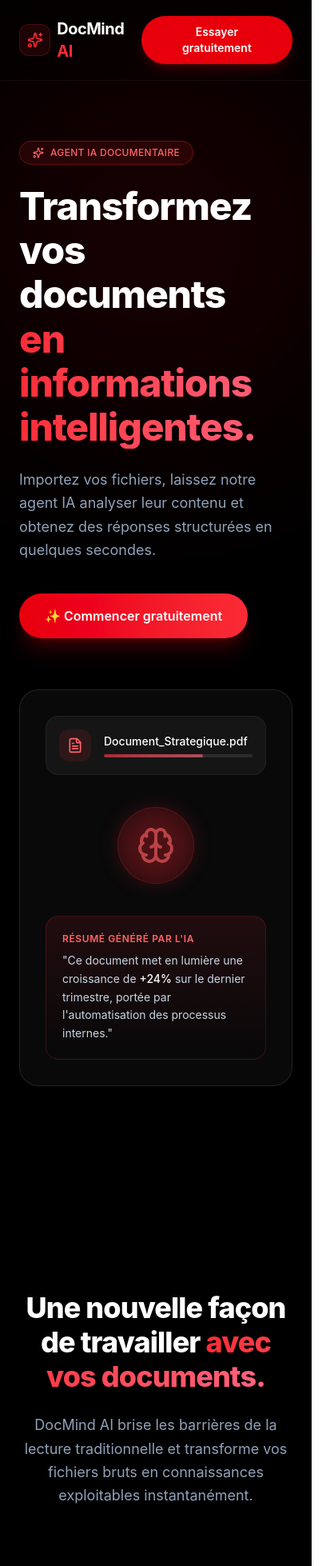
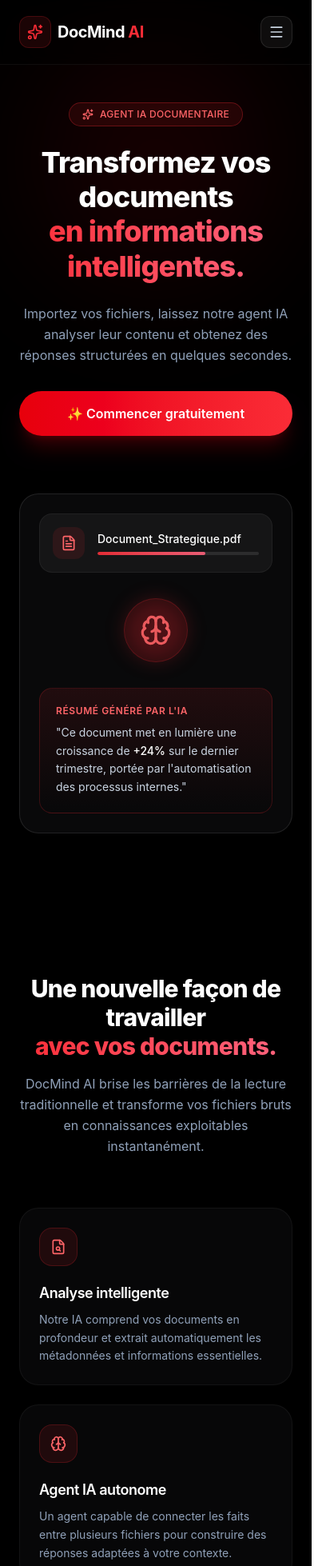
Before and after one commit to AngeloNR-27/docmind-ai, a React (Vite) app: page / in a window 390 px wide. Shown: the top 1958 px of the page at 80% size, 418 px wide, since content can reach past the window. Built offline with nearby package versions, Linux system fonts and the light colour scheme.

Commit message:
style(ui): implement full responsiveness across all landing page components

```diff
--- a/src/components/CTA.jsx
+++ b/src/components/CTA.jsx
@@ -1,6 +1,6 @@
 function CTA() {
   return (
-    <section className="relative bg-black py-32">
+    <section className="relative bg-black py-20 md:py-32">
 
       <div className="
         mx-auto
@@ -11,14 +11,16 @@
         <div className="
           relative
           overflow-hidden
-          rounded-[2.5rem]
+          rounded-[2rem]
+          md:rounded-[2.5rem]
           border
           border-red-500/10
           bg-gradient-to-br
           from-zinc-950
           via-zinc-900/80
           to-red-950/30
-          p-12
+          p-8
+          sm:p-12
           md:p-16
           text-center
           shadow-2xl
@@ -31,11 +33,14 @@
             -bottom-20
             left-1/2
             -translate-x-1/2
-            h-64
-            w-64
+            h-48
+            w-48
+            md:h-64
+            md:w-64
             rounded-full
             bg-red-600/20
-            blur-[80px]
+            blur-[60px]
+            md:blur-[80px]
             pointer-events-none
           " />
 
@@ -44,12 +49,14 @@
 
 
             <h2 className="
-              text-4xl
+              text-3xl
+              sm:text-4xl
+              md:text-5xl
               font-extrabold
               tracking-tight
               text-white
-              md:text-5xl
-              leading-[1.15]
+              leading-[1.2]
+              md:leading-[1.15]
             ">
               Prêt à transformer{" "}
               <span className="block sm:inline bg-gradient-to-r from-red-500 to-rose-400 bg-clip-text text-transparent">
@@ -60,9 +67,11 @@
 
             <p className="
               mx-auto
-              mt-6
+              mt-4
+              md:mt-6
               max-w-xl
-              text-lg
+              text-base
+              md:text-lg
               leading-relaxed
               text-slate-400
             ">
@@ -75,14 +84,19 @@
               className="
                 group
                 relative
-                mt-10
+                mt-8
+                md:mt-10
+                w-full
+                sm:w-auto
                 overflow-hidden
                 rounded-full
                 bg-gradient-to-r
                 from-red-600
                 to-red-500
-                px-10
-                py-4
+                px-8
+                md:px-10
+                py-3.5
+                md:py-4
                 font-semibold
                 text-white
                 shadow-xl
@@ -90,13 +104,13 @@
                 transition
                 duration-300
                 hover:shadow-red-500/40
-                hover:scale-[1.03]
+                hover:scale-[1.02]
                 active:scale-[0.98]
               "
             >
               <div className="absolute inset-0 bg-white/10 opacity-0 transition-opacity duration-300 group-hover:opacity-100" />
 
-              <span className="relative flex items-center gap-2">
+              <span className="relative flex items-center justify-center gap-2">
                 ✨ Commencer gratuitement
               </span>
             </button>
--- a/src/components/Features.jsx
+++ b/src/components/Features.jsx
@@ -25,10 +25,12 @@
   return (
     <section
       id="features"
-      className="relative bg-black py-32"
+      className="relative bg-black py-20 md:py-32"
     >
 
       <div className="
+        hidden
+        sm:block
         absolute
         left-1/4
         top-1/2
@@ -54,22 +56,25 @@
           text-center
         ">
           <h2 className="
-            text-4xl
+            text-3xl
+            sm:text-4xl
+            md:text-5xl
             font-extrabold
             tracking-tight
             text-white
-            md:text-5xl
             leading-[1.2]
           ">
             Une nouvelle façon de travailler{" "}
-            <span className="bg-gradient-to-r from-red-500 to-rose-400 bg-clip-text text-transparent">
+            <span className="block sm:inline bg-gradient-to-r from-red-500 to-rose-400 bg-clip-text text-transparent">
               avec vos documents.
             </span>
           </h2>
 
           <p className="
-            mt-6
-            text-lg
+            mt-4
+            md:mt-6
+            text-base
+            md:text-lg
             leading-relaxed
             text-slate-400
             max-w-2xl
@@ -81,9 +86,12 @@
 
 
         <div className="
-          mt-20
+          mt-16
+          md:mt-20
           grid
-          gap-8
+          gap-6
+          md:gap-8
+          grid-cols-1
           sm:grid-cols-2
           lg:grid-cols-3
         ">
@@ -93,14 +101,15 @@
             return (
               <div
                 key={index}
-                className="
+                className={`
                   group
                   relative
                   rounded-3xl
                   border
                   border-white/5
                   bg-zinc-900/30
-                  p-8
+                  p-6
+                  md:p-8
                   backdrop-blur-sm
                   transition-all
                   duration-300
@@ -109,7 +118,8 @@
                   hover:bg-zinc-900/50
                   shadow-xl
                   shadow-black/20
-                "
+                  ${index === 2 ? "sm:col-span-2 lg:col-span-1" : ""}
+                `}
               >
 
                 <div className="absolute inset-0 rounded-3xl bg-red-500/[0.02] opacity-0 transition-opacity duration-300 group-hover:opacity-100 pointer-events-none" />
@@ -142,8 +152,10 @@
                 </div>
 
                 <h3 className="
-                  mt-6
-                  text-xl
+                  mt-5
+                  md:mt-6
+                  text-lg
+                  md:text-xl
                   font-semibold
                   tracking-tight
                   text-white
@@ -152,8 +164,10 @@
                 </h3>
 
                 <p className="
-                  mt-3
-                  text-base
+                  mt-2
+                  md:mt-3
+                  text-sm
+                  md:text-base
                   leading-relaxed
                   text-slate-400
                   transition-colors
--- a/src/components/Footer.jsx
+++ b/src/components/Footer.jsx
@@ -5,7 +5,8 @@
       bg-black
       border-t
       border-white/5
-      py-12
+      py-10
+      md:py-12
     ">
 
       <div className="
@@ -13,12 +14,24 @@
         flex
         max-w-7xl
         flex-col
+        md:flex-row-reverse
         items-center
         justify-between
         gap-6
         px-6
-        md:flex-row
       ">
+
+
+        <p className="
+          text-xs
+          font-medium
+          tracking-wide
+          text-slate-500
+          text-center
+          md:text-right
+        ">
+          &copy; 2026 DocMind AI. Tous droits réservés.
+        </p>
 
 
         <div className="text-center md:text-left">
@@ -45,18 +58,6 @@
         </div>
 
 
-
-        <p className="
-          text-xs
-          font-medium
-          tracking-wide
-          text-slate-500
-          md:order-last
-        ">
-          &copy; 2026 DocMind AI. Tous droits réservés.
-        </p>
-
-
       </div>
 
     </footer>
--- a/src/components/Hero.jsx
+++ b/src/components/Hero.jsx
@@ -2,18 +2,21 @@
 
 function Hero() {
   return (
-    <section className="relative overflow-hidden bg-black pt-44 pb-32">
+    <section className="relative overflow-hidden bg-black pt-32 pb-24 md:pt-44 md:pb-32">
 
       <div className="
         absolute
         left-1/2
         top-12
         -translate-x-1/2
-        h-[500px]
-        w-[500px]
+        h-[300px]
+        w-[300px]
+        md:h-[500px]
+        md:w-[500px]
         rounded-full
         bg-red-600/10
-        blur-[120px]
+        blur-[80px]
+        md:blur-[120px]
         pointer-events-none
       "/>
 
@@ -23,14 +26,15 @@
         mx-auto
         grid
         max-w-7xl
-        gap-16
+        gap-12
+        lg:gap-16
         px-6
         lg:grid-cols-2
         lg:items-center
       ">
 
 
-        <div className="flex flex-col items-start">
+        <div className="flex flex-col items-center text-center lg:items-start lg:text-left">
 
           <div className="
             mb-6
@@ -55,15 +59,17 @@
 
 
           <h1 className="
-            text-5xl
+            text-4xl
+            sm:text-5xl
             font-extrabold
-            leading-[1.15]
+            leading-[1.2]
+            md:leading-[1.15]
             tracking-tight
             text-white
             md:text-6xl
           ">
             Transformez vos documents
-            <span className="block bg-gradient-to-r bottom-1 from-red-500 to-rose-400 bg-clip-text text-transparent">
+            <span className="block bg-gradient-to-r from-red-500 to-rose-400 bg-clip-text text-transparent">
               en informations intelligentes.
             </span>
           </h1>
@@ -72,7 +78,8 @@
           <p className="
             mt-6
             max-w-lg
-            text-lg
+            text-base
+            md:text-lg
             leading-relaxed
             text-slate-400
           ">
@@ -81,7 +88,10 @@
 
 
           <button className="
-            mt-10
+            mt-8
+            md:mt-10
+            w-full
+            sm:w-auto
             rounded-full
             bg-gradient-to-r
             from-red-600
@@ -109,6 +119,9 @@
           flex
           justify-center
           lg:justify-end
+          w-full
+          mt-6
+          lg:mt-0
         ">
 
           <div className="
@@ -120,7 +133,8 @@
             border
             border-white/10
             bg-zinc-900/40
-            p-8
+            p-6
+            md:p-8
             backdrop-blur-xl
             shadow-2xl
             shadow-black/50
@@ -138,12 +152,12 @@
               p-4
             ">
 
-              <div className="flex h-10 w-10 items-center justify-center rounded-xl bg-red-500/10">
+              <div className="flex h-10 w-10 items-center justify-center rounded-xl bg-red-500/10 min-w-[40px]">
                 <FileText className="text-red-400 h-5 w-5"/>
               </div>
 
-              <div className="flex-1">
-                <p className="text-sm font-medium text-white">
+              <div className="flex-1 min-w-0">
+                <p className="text-sm font-medium text-white truncate">
                   Document_Strategique.pdf
                 </p>
 
@@ -157,12 +171,13 @@
 
 
             <div className="
-              my-10
+              my-8
+              md:my-10
               flex
               justify-center
             ">
-              <div className="relative flex h-24 w-24 items-center justify-center rounded-full bg-red-500/10 border border-red-500/20">
-                <Brain className="h-12 w-12 text-red-400 animate-pulse" />
+              <div className="relative flex h-20 w-20 md:h-24 md:w-24 items-center justify-center rounded-full bg-red-500/10 border border-red-500/20">
+                <Brain className="h-10 w-10 md:h-12 md:w-12 text-red-400 animate-pulse" />
                 <div className="absolute inset-0 rounded-full bg-red-500/20 blur-md -z-10" />
               </div>
             </div>
--- a/src/components/HowItWorks.jsx
+++ b/src/components/HowItWorks.jsx
@@ -28,18 +28,21 @@
   return (
     <section
       id="how"
-      className="relative bg-black py-32 overflow-hidden"
+      className="relative bg-black py-20 md:py-32 overflow-hidden"
     >
 
       <div className="
         absolute
         right-1/4
         bottom-0
-        h-[400px]
-        w-[400px]
+        h-[300px]
+        w-[300px]
+        md:h-[400px]
+        md:w-[400px]
         rounded-full
         bg-red-600/[0.03]
-        blur-[120px]
+        blur-[100px]
+        md:blur-[120px]
         pointer-events-none
       "/>
 
@@ -56,22 +59,25 @@
           text-center
         ">
           <h2 className="
-            text-4xl
+            text-3xl
+            sm:text-4xl
+            md:text-5xl
             font-extrabold
             tracking-tight
             text-white
-            md:text-5xl
             leading-[1.2]
           ">
             Comment fonctionne{" "}
-            <span className="bg-gradient-to-r from-red-600 to-red-400 bg-clip-text text-transparent">
+            <span className="block sm:inline bg-gradient-to-r from-red-600 to-red-400 bg-clip-text text-transparent">
               DocMind AI ?
             </span>
           </h2>
 
           <p className="
-            mt-6
-            text-lg
+            mt-4
+            md:mt-6
+            text-base
+            md:text-lg
             leading-relaxed
             text-slate-400
             max-w-xl
@@ -83,9 +89,12 @@
 
 
         <div className="
-          mt-24
+          mt-16
+          md:mt-24
           grid
-          gap-8
+          gap-6
+          md:gap-8
+          grid-cols-1
           md:grid-cols-3
         ">
           {steps.map((step) => {
@@ -102,7 +111,8 @@
                   border
                   border-white/5
                   bg-zinc-900/20
-                  p-8
+                  p-6
+                  md:p-8
                   backdrop-blur-md
                   transition-all
                   duration-300
@@ -118,7 +128,8 @@
                   -right-4
                   -top-6
                   select-none
-                  text-8xl
+                  text-7xl
+                  md:text-8xl
                   font-black
                   tracking-tighter
                   text-red-500/[0.03]
@@ -130,7 +141,8 @@
                 </span>
 
                 <span className="
-                  text-sm
+                  text-xs
+                  md:text-sm
                   font-bold
                   tracking-widest
                   text-red-500/80
@@ -139,10 +151,13 @@
                 </span>
 
                 <div className="
-                  mt-6
+                  mt-4
+                  md:mt-6
                   flex
-                  h-14
-                  w-14
+                  h-12
+                  w-12
+                  md:h-14
+                  md:w-14
                   items-center
                   justify-center
                   rounded-2xl
@@ -159,8 +174,10 @@
                 ">
                   <Icon
                     className="
-                      h-6
-                      w-6
+                      h-5
+                      w-5
+                      md:h-6
+                      md:w-6
                       text-red-400
                       transition-colors
                       group-hover:text-red-300
@@ -169,8 +186,10 @@
                 </div>
 
                 <h3 className="
-                  mt-8
-                  text-xl
+                  mt-6
+                  md:mt-8
+                  text-lg
+                  md:text-xl
                   font-semibold
                   tracking-tight
                   text-white
@@ -179,8 +198,10 @@
                 </h3>
 
                 <p className="
-                  mt-3
-                  text-base
+                  mt-2
+                  md:mt-3
+                  text-sm
+                  md:text-base
                   leading-relaxed
                   text-slate-400
                   transition-colors
--- a/src/components/Navbar.jsx
+++ b/src/components/Navbar.jsx
@@ -1,11 +1,15 @@
-import { Sparkles } from "lucide-react";
+import { useState } from "react";
+import { Sparkles, Menu, X } from "lucide-react";
 
 function Navbar() {
+  const [isOpen, setIsOpen] = useState(false);
+
   return (
-    <nav className="fixed top-0 left-0 right-0 z-50 bg-black/20 backdrop-blur-md border-b border-white/5">
+    <nav className="fixed top-0 left-0 right-0 z-50 bg-black/40 backdrop-blur-md border-b border-white/5">
 
       <div className="mx-auto flex max-w-7xl items-center justify-between px-6 py-5">
 
+        {/* Logo */}
         <div className="flex items-center gap-2 group cursor-pointer">
           <div className="flex h-10 w-10 items-center justify-center rounded-xl bg-red-500/10 border border-red-500/20 transition-all duration-300 group-hover:bg-red-500/20 group-hover:border-red-500/40">
             <Sparkles className="h-5 w-5 text-red-500 transition-transform duration-300 group-hover:rotate-12" />
@@ -17,8 +21,8 @@
         </div>
 
 
+        {/* Navigation Desktop (Masquée sur mobile) */}
         <div className="hidden items-center gap-8 md:flex">
-
           <a
             href="#features"
             className="text-sm font-medium text-slate-400 transition duration-300 hover:text-white"
@@ -32,10 +36,11 @@
           >
             Comment ça marche
           </a>
-
         </div>
 
 
+        {/* Bouton CTA Desktop (Masqué sur mobile) */}
+        <div className="hidden md:block">
           <button
             className="
             rounded-full
@@ -57,8 +62,67 @@
           >
             Essayer gratuitement
           </button>
+        </div>
 
 
+        {/* Bouton Burger Mobile (Masqué sur Desktop) */}
+        <button
+          onClick={() => setIsOpen(!isOpen)}
+          className="flex h-10 w-10 items-center justify-center rounded-xl border border-white/10 bg-white/5 text-slate-300 transition duration-300 hover:text-white md:hidden"
+          aria-label="Toggle menu"
+        >
+          {isOpen ? <X className="h-5 w-5" /> : <Menu className="h-5 w-5" />}
+        </button>
+
+      </div>
+
+
+      {/* Menu Déroulant Mobile avec effet Ultra-Design */}
+      <div className={`
+        absolute left-0 right-0 top-full border-b border-white/5 bg-black/90 backdrop-blur-xl transition-all duration-300 ease-in-out md:hidden
+        ${isOpen ? "opacity-100 translate-y-0 pointer-events-auto" : "opacity-0 -translate-y-4 pointer-events-none"}
+      `}>
+        <div className="flex flex-col gap-6 px-6 py-8">
+
+          <a
+            href="#features"
+            onClick={() => setIsOpen(false)}
+            className="text-base font-medium text-slate-300 transition hover:text-red-400"
+          >
+            Fonctionnalités
+          </a>
+
+          <a
+            href="#how"
+            onClick={() => setIsOpen(false)}
+            className="text-base font-medium text-slate-300 transition hover:text-red-400"
+          >
+            Comment ça marche
+          </a>
+
+          <hr className="border-white/5 my-1" />
+
+          <button
+            onClick={() => setIsOpen(false)}
+            className="
+            w-full
+            rounded-full
+            bg-red-600
+            py-3
+            text-sm
+            font-semibold
+            text-white
+            shadow-lg
+            shadow-red-600/20
+            transition
+            duration-300
+            hover:bg-red-500
+            "
+          >
+            Essayer gratuitement
+          </button>
+
+        </div>
       </div>
 
     </nav>
```
Lines whose indentation alone changed are shown as unchanged.
